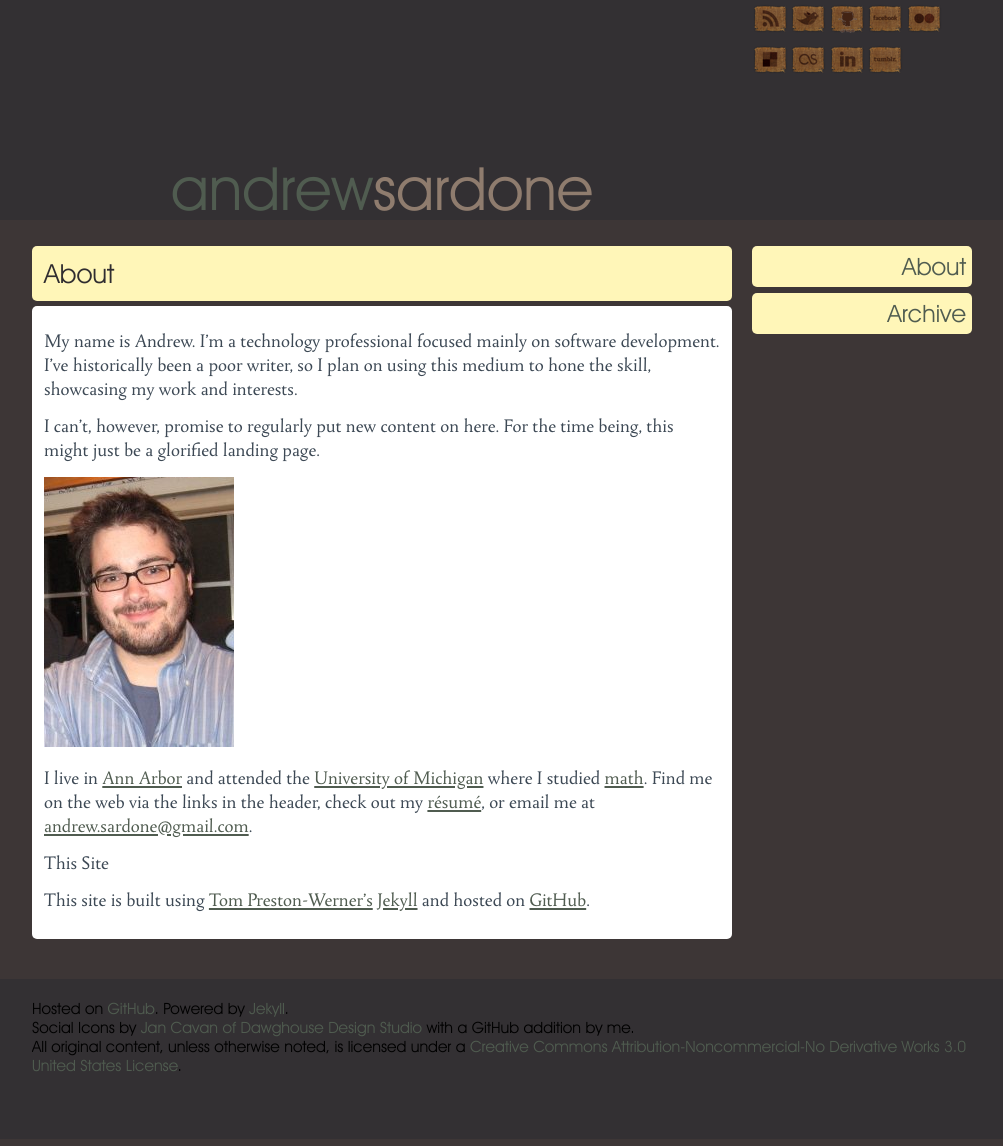
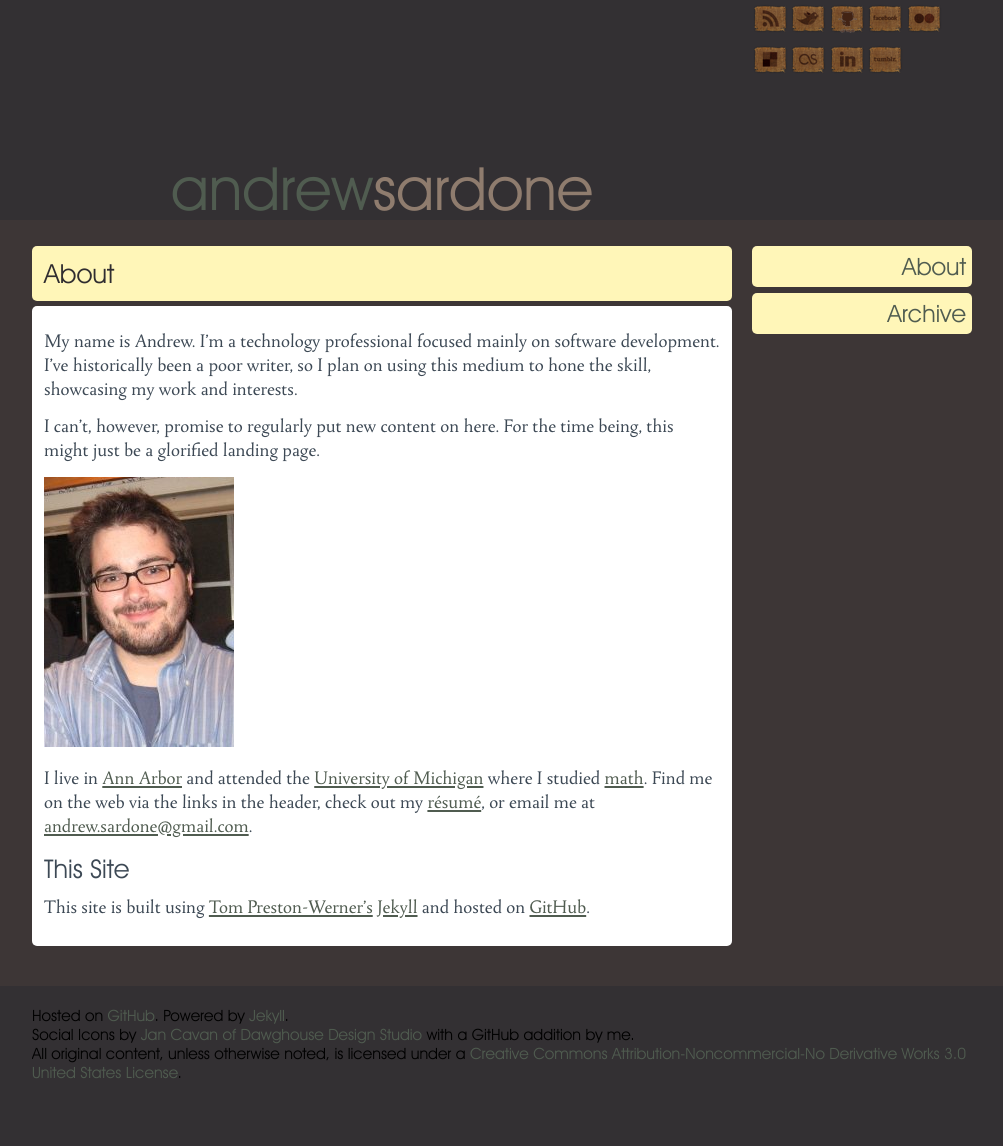
Before and after one commit to andrewsardone/andrewsardone.github.com, a Jekyll site: the page built from about.md, in a window 1280 px wide. Shown: the whole page, without its empty margins (138-1141 px from the left). Built offline with Jekyll 4.4.1, drawn with Linux system fonts in a browser that asks for light colours; Markdown is read by kramdown in place of the engine named in the settings.

Commit message:
Styled an h2 within content

```diff
--- a/css/screen.css
+++ b/css/screen.css
@@ -165,6 +165,11 @@ a:hover {
   list-style-type: none;
 }
 
+.content h2 {
+  font-family: "AvantGarde", "Lucida Grande", Helvetica, Arial, sans-serif;
+  font-size: 1.2em;
+}
+
 .gist {
   margin-bottom: 1.3em;
   font-size: 12px;
```
